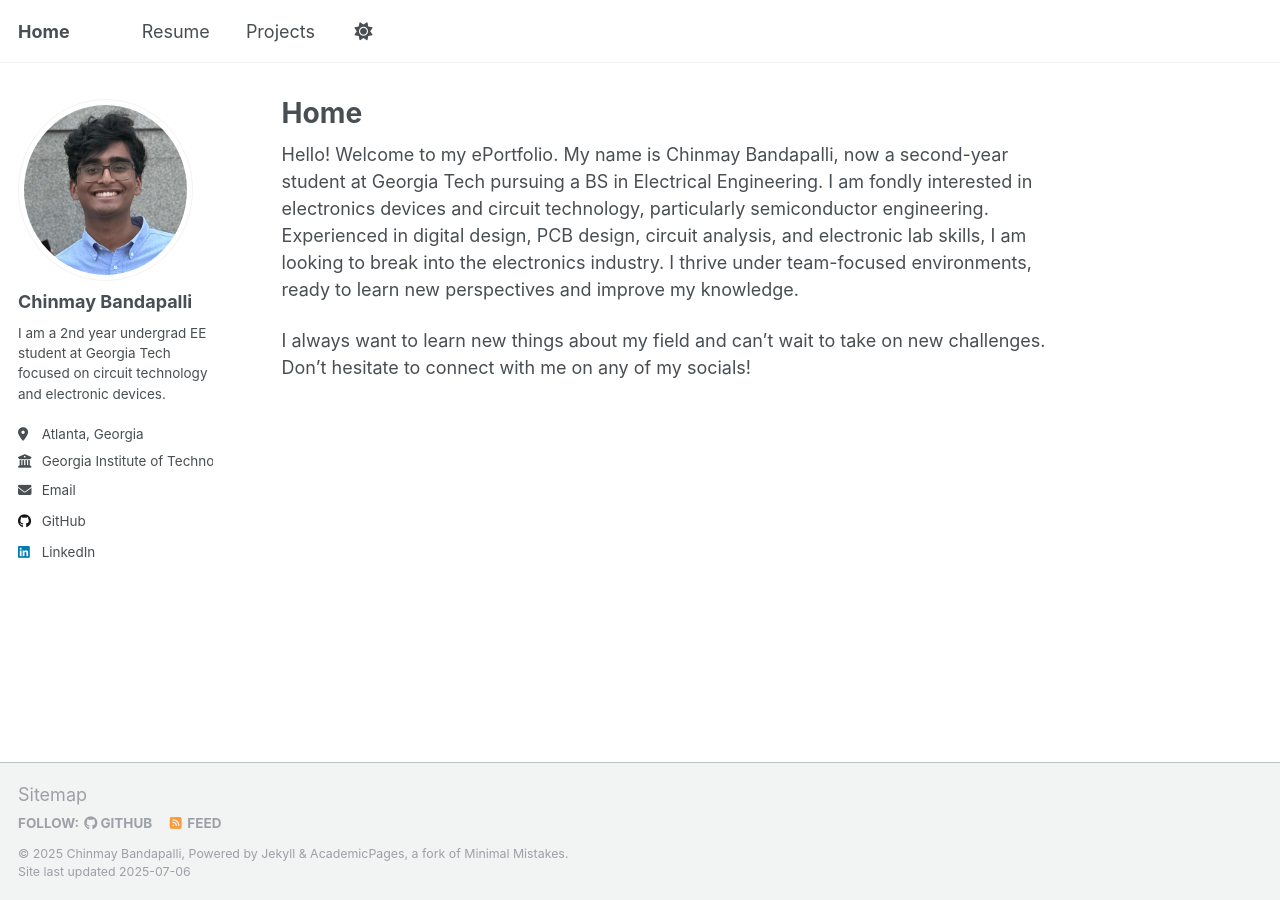
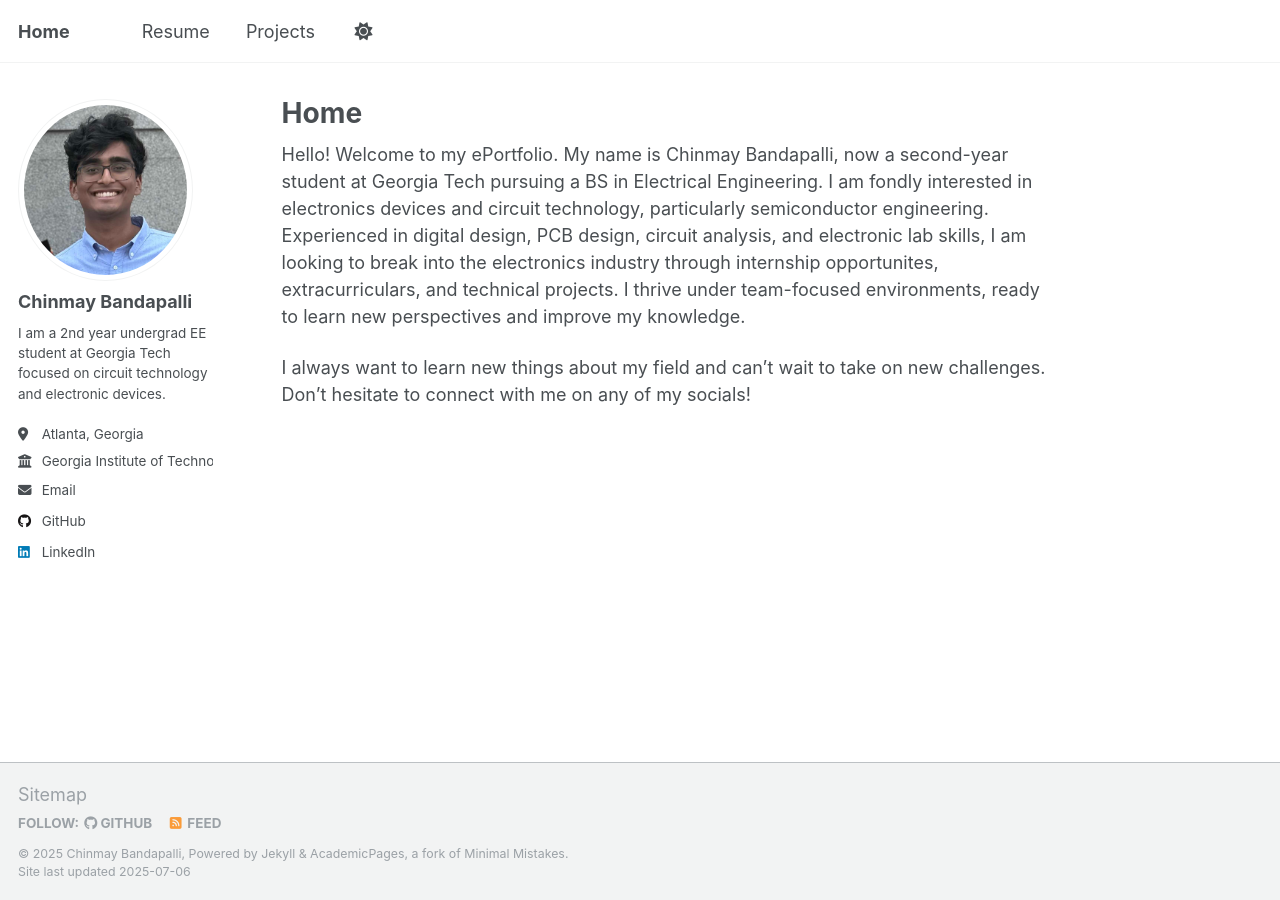
Before and after one commit to chinmaybandapalli/chinmaybandapalli.github.io, a Jekyll site: the page built from _pages/about.md, in a window 1280 px wide. Built offline with Jekyll 4.4.1, drawn with Linux system fonts in a browser that asks for light colours; a script that is not in the unit is left out.

Commit message:
Update about.md
Updated home description

```diff
--- a/_pages/about.md
+++ b/_pages/about.md
@@ -7,6 +7,6 @@ redirect_from:
   - /about.html
 ---
 
-Hello! Welcome to my ePortfolio. My name is Chinmay Bandapalli, now a second-year student at Georgia Tech pursuing a BS in Electrical Engineering. I am fondly interested in electronics devices and circuit technology, particularly semiconductor engineering. Experienced in digital design, PCB design, circuit analysis, and electronic lab skills, I am looking to break into the electronics industry. I thrive under team-focused environments, ready to learn new perspectives and improve my knowledge.
+Hello! Welcome to my ePortfolio. My name is Chinmay Bandapalli, now a second-year student at Georgia Tech pursuing a BS in Electrical Engineering. I am fondly interested in electronics devices and circuit technology, particularly semiconductor engineering. Experienced in digital design, PCB design, circuit analysis, and electronic lab skills, I am looking to break into the electronics industry through internship opportunites, extracurriculars, and technical projects. I thrive under team-focused environments, ready to learn new perspectives and improve my knowledge.
 
 I always want to learn new things about my field and can't wait to take on new challenges. Don't hesitate to connect with me on any of my socials!
```
